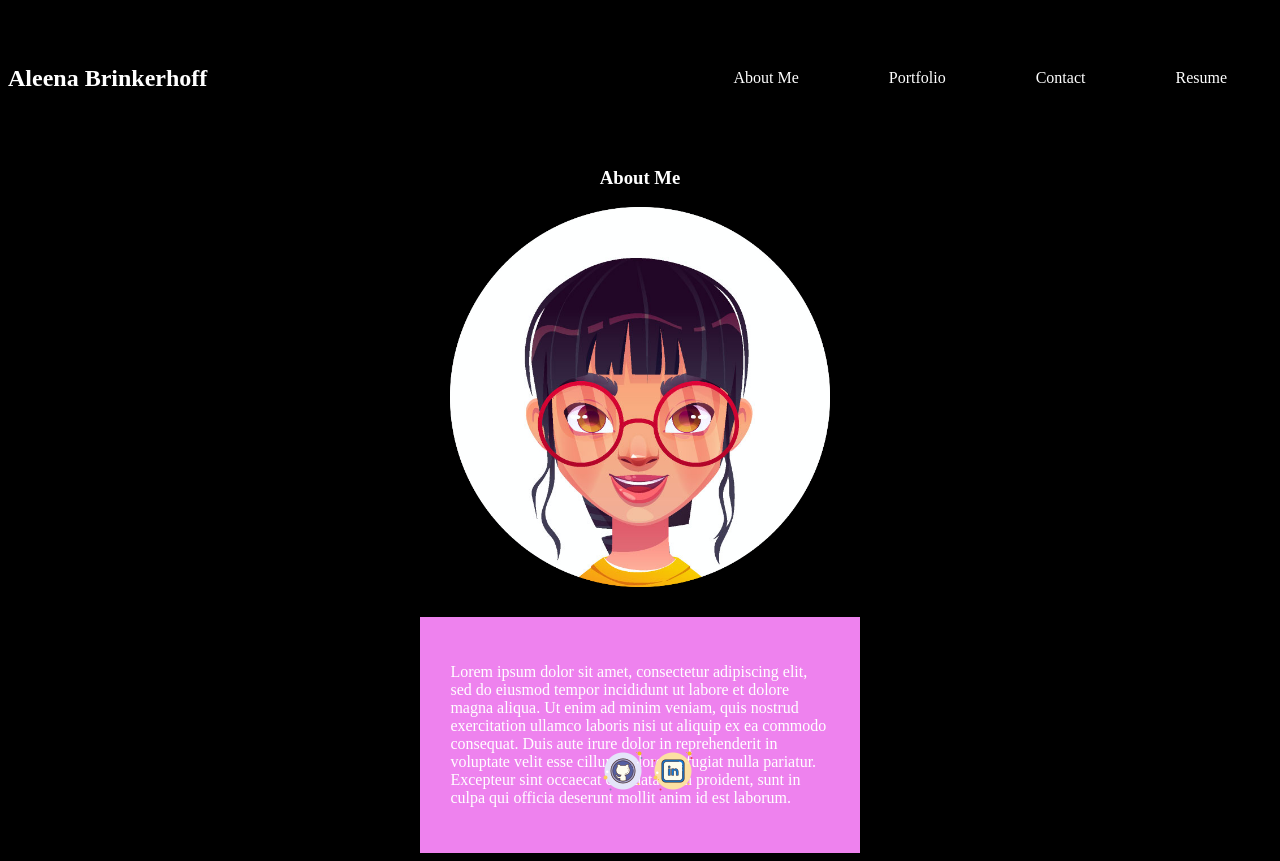
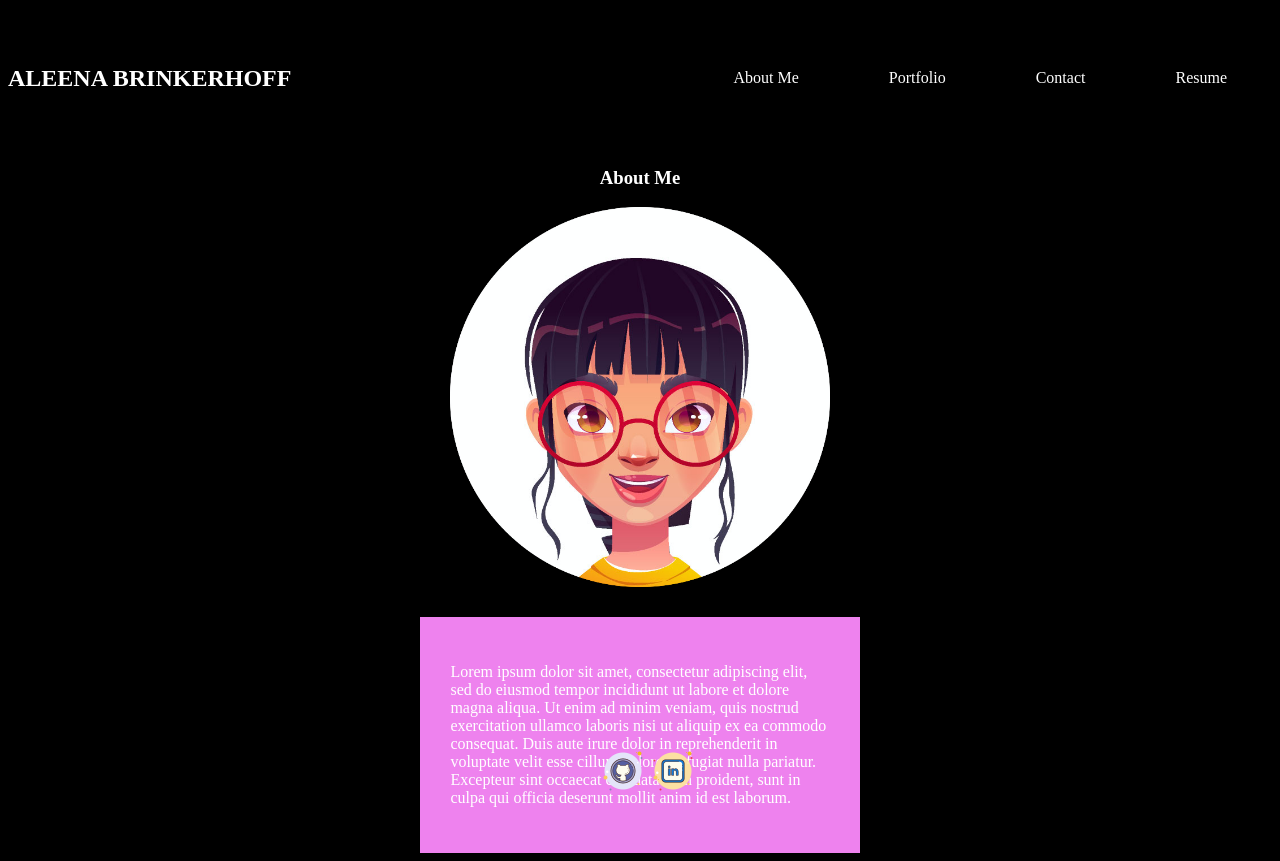
Before and after one commit to Aleenabrink93/React-Portfolio, a React (Create React App) app: page / in a window 1280 px wide. Built offline with nearby package versions, Linux system fonts and the light colour scheme.

Commit message:
capitalized header name

```diff
--- a/src/components/header/header.jsx
+++ b/src/components/header/header.jsx
@@ -7,7 +7,7 @@ const Header = (props) => {
   return (
     <header>
         <div className = 'header'>
-            <h1>Aleena Brinkerhoff</h1>
+            <h1>ALEENA BRINKERHOFF</h1>
             <Navbar currentTab={currentTab} setCurrentTab={setCurrentTab}>
             </Navbar>
         </div>
```
